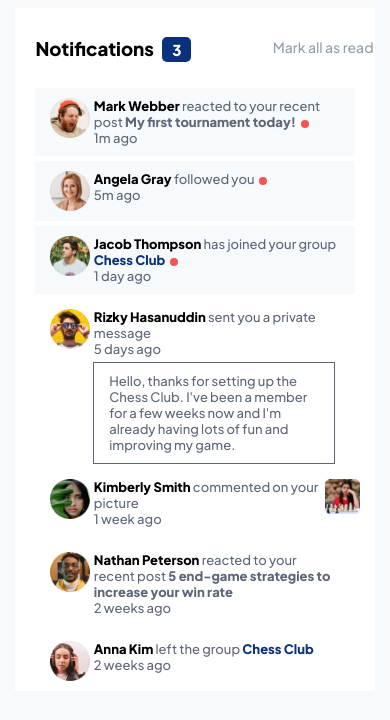
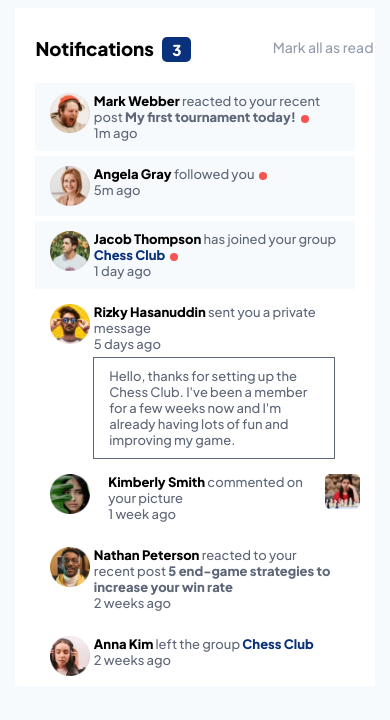
Before and after one commit to sakshi3901/Notificaton-Page, a plain HTML site: page index.html in a window 390 px wide. Drawn offline with Linux system fonts and the light colour scheme.

Commit message:
Update style.css

```diff
--- a/style.css
+++ b/style.css
@@ -116,7 +116,7 @@ b:hover{
   padding: 10px 0 0 20px;
 }
 .box{
-  margin: 10px 20px 20px 20px;
+  margin: 0px 20px 20px 20px;
   font-size: 13px;
 }
 .notification{
@@ -125,6 +125,6 @@ b:hover{
 }
 .kimberly{
   display: grid;
-  grid-template-columns: 15% 80% 5%;
+  grid-template-columns: 20% 75% 5%;
 }
 }
```
